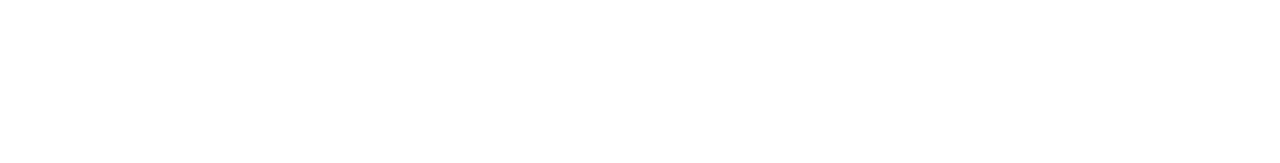
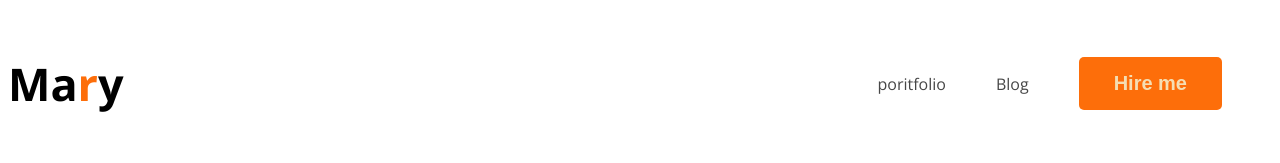
Before and after one commit to saifu9421/webdevelopar-poritfolio, a plain HTML site: page index.html in a window 1280 px wide. Drawn offline with nearby package versions, Linux system fonts and the light colour scheme.

Commit message:
added nav

```diff
--- a/index.html
+++ b/index.html
@@ -3,11 +3,22 @@
 <head>
     <meta charset="UTF-8">
     <meta name="viewport" content="width=device-width, initial-scale=1.0">
+    <link rel="preconnect" href="https://fonts.googleapis.com">
+<link rel="preconnect" href="https://fonts.gstatic.com" crossorigin>
+<link href="https://fonts.googleapis.com/css2?family=Open+Sans:wght@400;700;800&display=swap" rel="stylesheet">
+<link rel="stylesheet" href="test.css">
     <title>Developar poritfolio</title>
 </head>
 <body>
     <header>
-
+      <nav>
+        <h3 class = "nav-titem">Ma<span class="text-primary">r</span>y</h3>
+        <ul>
+            <li><a href=""> poritfolio</a></li>
+            <li><a href=""> Blog</a></li>
+            <li><button class ="btn-primary">Hire me</button></li>
+        </ul>
+      </nav>
     </header>
       <main>
 
--- /dev/null
+++ b/test.css
@@ -0,0 +1,40 @@
+  /* shared style */
+  body{
+    font-family: 'Open Sans', sans-serif;
+  }
+
+  .text-primary{
+    color: #FD6E0A;
+  }
+  .btn-primary{
+    border-radius: 5px;
+    background: #FD6E0A;
+    border: 0;
+    color:wheat;
+    font-size: 20px;
+    font-weight: 700;
+    padding: 15px 35px;
+  }
+/* NAv relatet stylr */
+nav{
+    display: flex;
+    justify-content: space-between;
+    align-items: center;
+}
+.nav-titem{
+    color:#000;
+    font-size: 45px;
+    font-weight: 800px;
+}
+nav >ul{
+    display: flex;
+    align-items: center;
+}
+nav li{
+    list-style: none;
+    margin-right: 50px;
+}
+nav a{
+    text-decoration: none;
+    color:#474747;
+}
```
Also changed, not shown: photo-1506794778202-cad84cf45f1d.jpeg (added).
